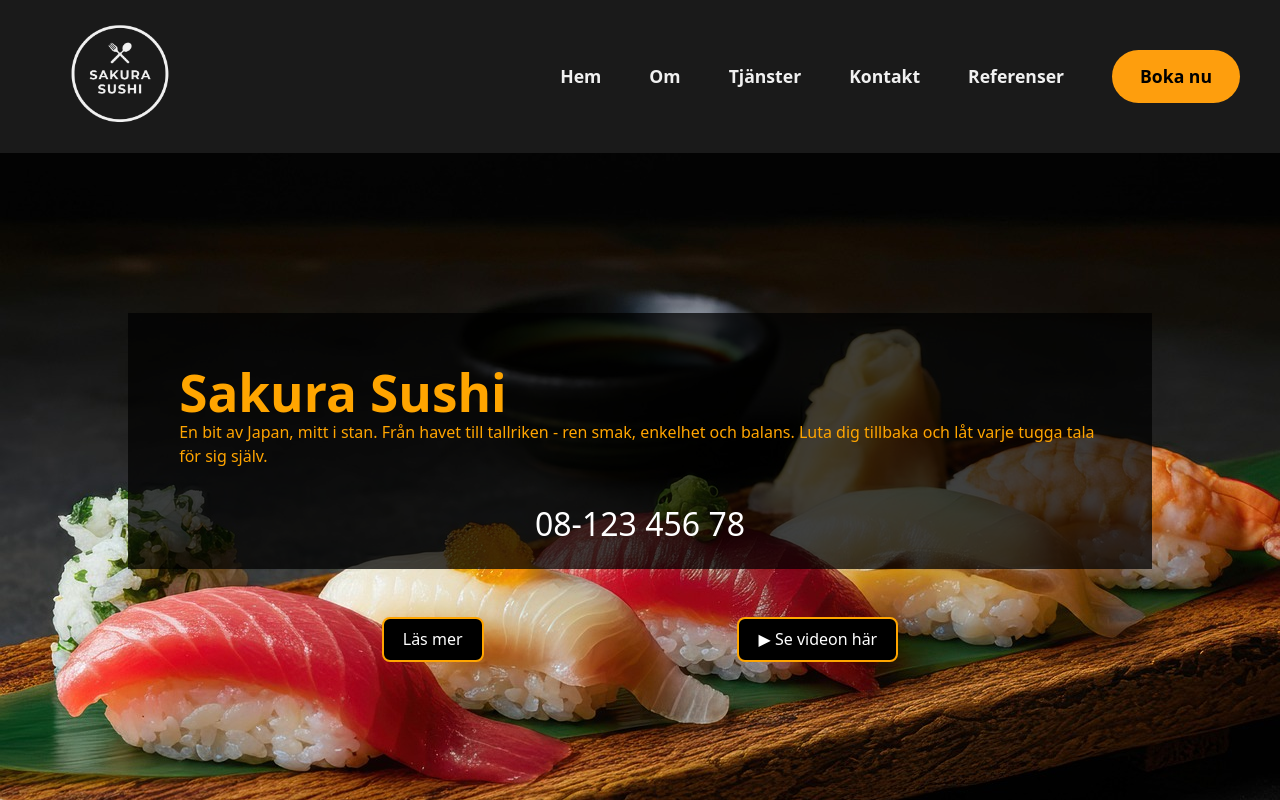
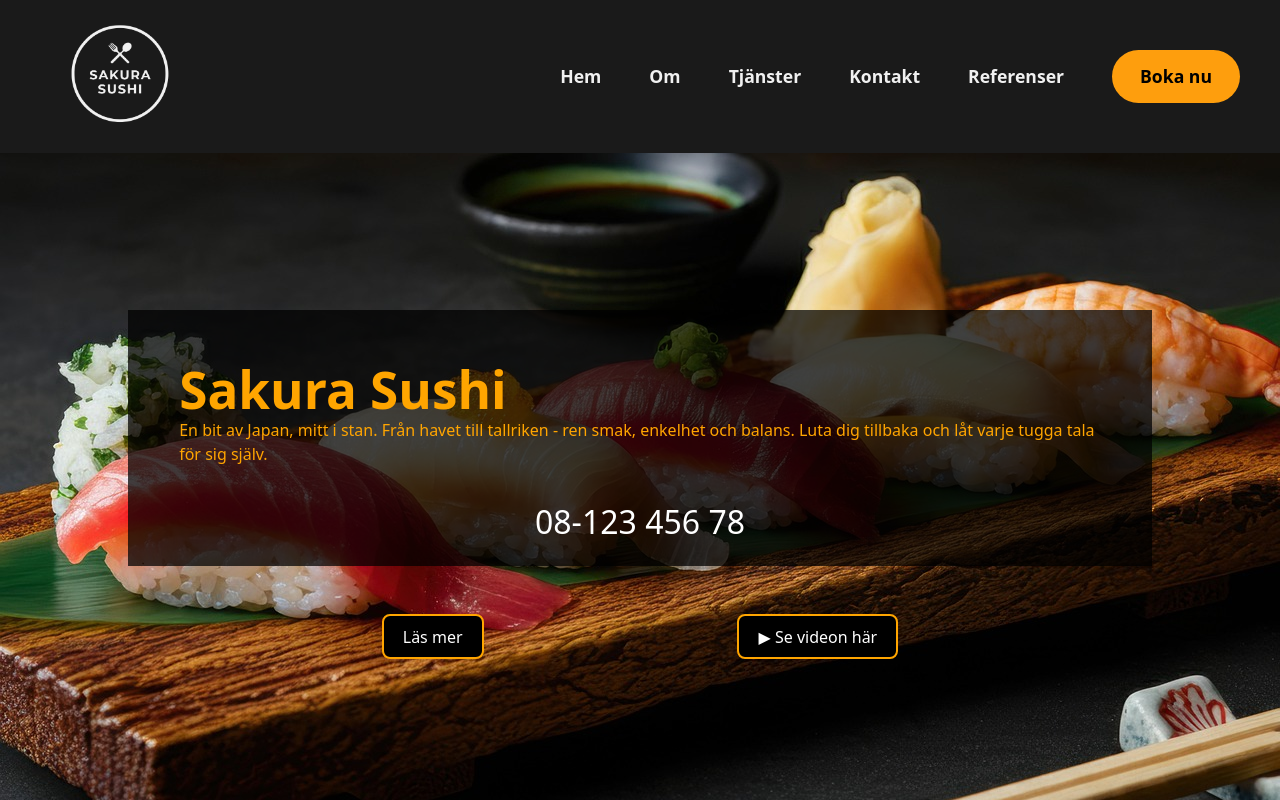
Before and after one commit to EMELIEAXI/Restaurang.React, a React (Vite) app in the folder RestaurangReact/: page / in a window 1280 px wide. Shown: the top 800 px of the page. Built offline with nearby package versions, Linux system fonts and the light colour scheme.

Commit message:
Navbar i fixed position

```diff
--- a/RestaurangReact/src/styling/Navbar.css
+++ b/RestaurangReact/src/styling/Navbar.css
@@ -5,6 +5,7 @@ nav {
   width: 100%;
   background: #1a1a1a;
   padding: 1rem 2.5rem;
+  position: fixed;
 }
 .nav-logo-container {
     max-width: 100px;
--- a/RestaurangReact/src/styling/header.module.css
+++ b/RestaurangReact/src/styling/header.module.css
@@ -9,6 +9,7 @@
 
   width: 100%;
   height: 800px;
+  padding-top: 150px;
 }
 
 .header-content {
```
